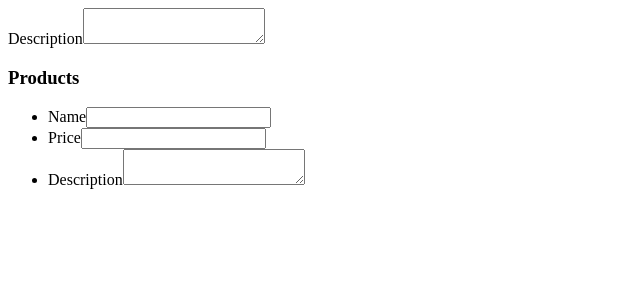
After one commit to oisho75/Product-Category, a Symfony app: template start/app/Resources/views/default/new.html - Copy (3).twig in a window 1280 px wide. The commit adds this page. Shown: the top 300 px of the page, without its empty margins (0-640 px from the left). Run offline with Twig, Linux system fonts and the light colour scheme; the template is opened without the code that fills it: most values are stand-ins (such as "Sample title", 1, 10 or a date in 2020); form fields are guessed from the names that the template uses; some libraries are stand-ins or nearby versions.

Commit message:
Update table

```diff
--- /dev/null
+++ b/start/app/Resources/views/default/new.html - Copy (3).twig
@@ -0,0 +1,20 @@
+{# src/AppBundle/Resources/views/default/new.html.twig #}
+
+
+
+
+{{ form_start(form) }}
+    {# render the task's only field: description #}
+    {{ form_row(form.description) }}
+
+    <h3>Products</h3>
+    <ul class="products" data-prototype="{{ form_widget(form.products.vars.prototype)|e('html_attr') }}">
+        {# iterate over each existing tag and render its only field: name #}
+        {% for product in form.products %}
+
+            <li>{{ form_row(product.name) }}</li>
+            <li>{{ form_row(product.price) }}</li>
+            <li>{{ form_row(product.description) }}</li>
+        {% endfor %}
+    </ul>
+{{ form_end(form) }}
--- a/start/app/Resources/views/default/new2.html.twig
+++ b/start/app/Resources/views/default/new2.html.twig
@@ -5,9 +5,9 @@
  <table>
 
         <tr>
-            <td>{{ c.id }}</td>
-            <td>{{ c.name }}</td>
-            <td>{{ c.description }}</td>
+
+            <h2>{{ c.name }}</h2>
+
             {% for p in c.products %}
             <table>
 
```
Also changed, not shown: start/app/Resources/views/default/new.html - Copy (4).twig (added, +20 -0 lines), start/app/Resources/views/default/new.html - Copy.twig (added, +14 -0 lines).
